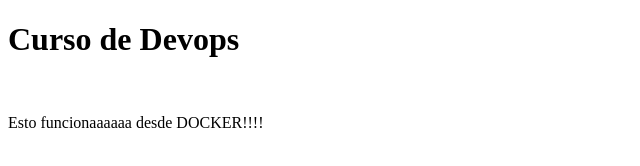
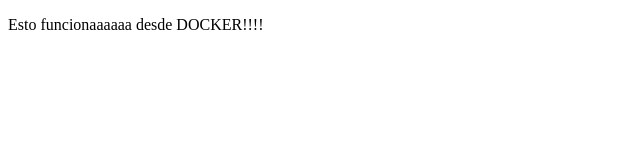
Before and after one commit to davidvpe/devopstest, a website: page public/index.html in a window 1280 px wide. Shown: the whole page, without its empty margins (0-640 px from the left). Drawn offline with Linux system fonts and the light colour scheme.

Commit message:
Change HTML file 2

```diff
--- a/public/index.html
+++ b/public/index.html
@@ -7,8 +7,6 @@
     <title>Document</title>
 </head>
 <body>
-    <h1>Curso de Devops</h1>
-    <br />
     <p>Esto funcionaaaaaa desde DOCKER!!!!</p>
 </body>
 </html>
```
